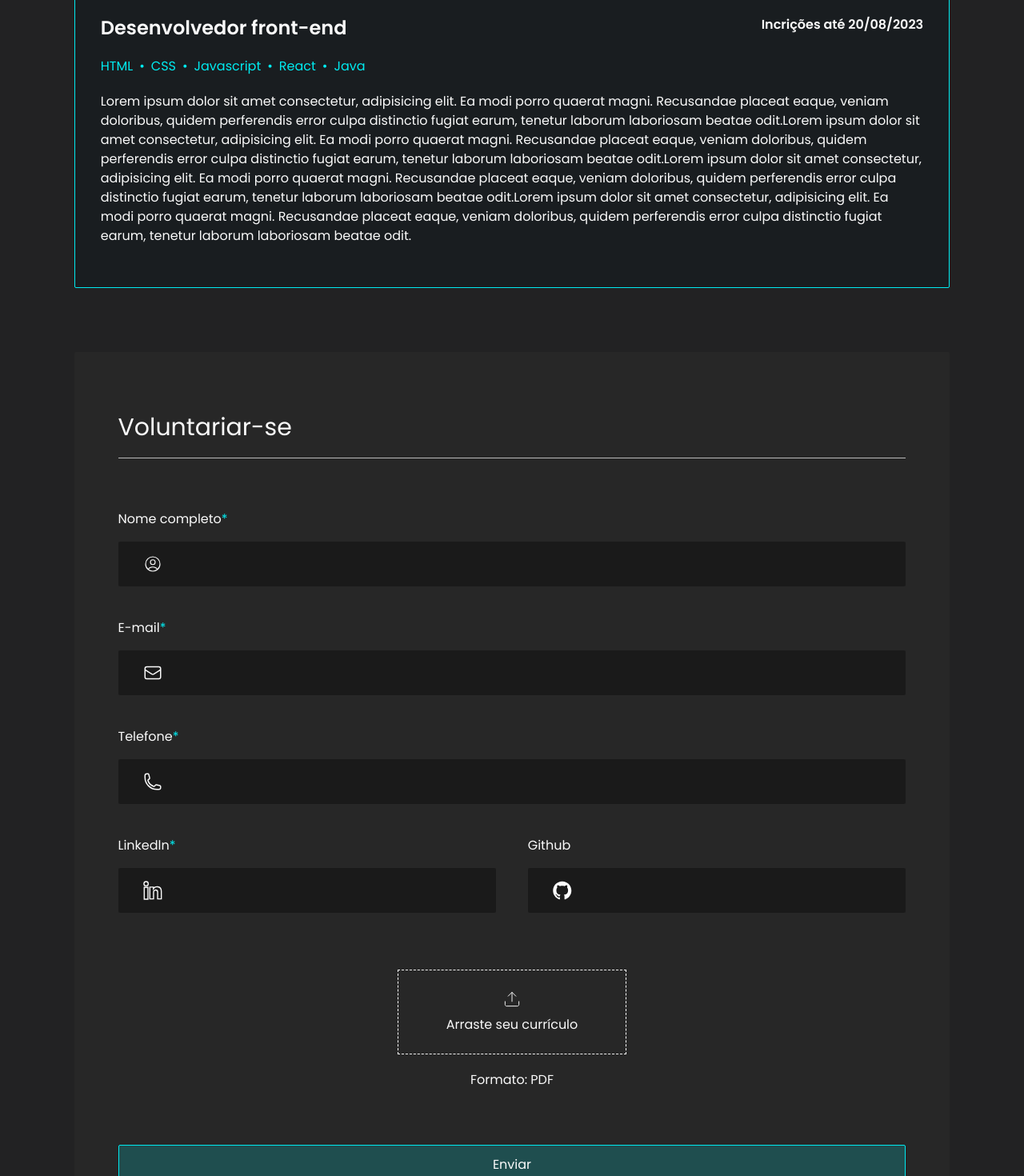
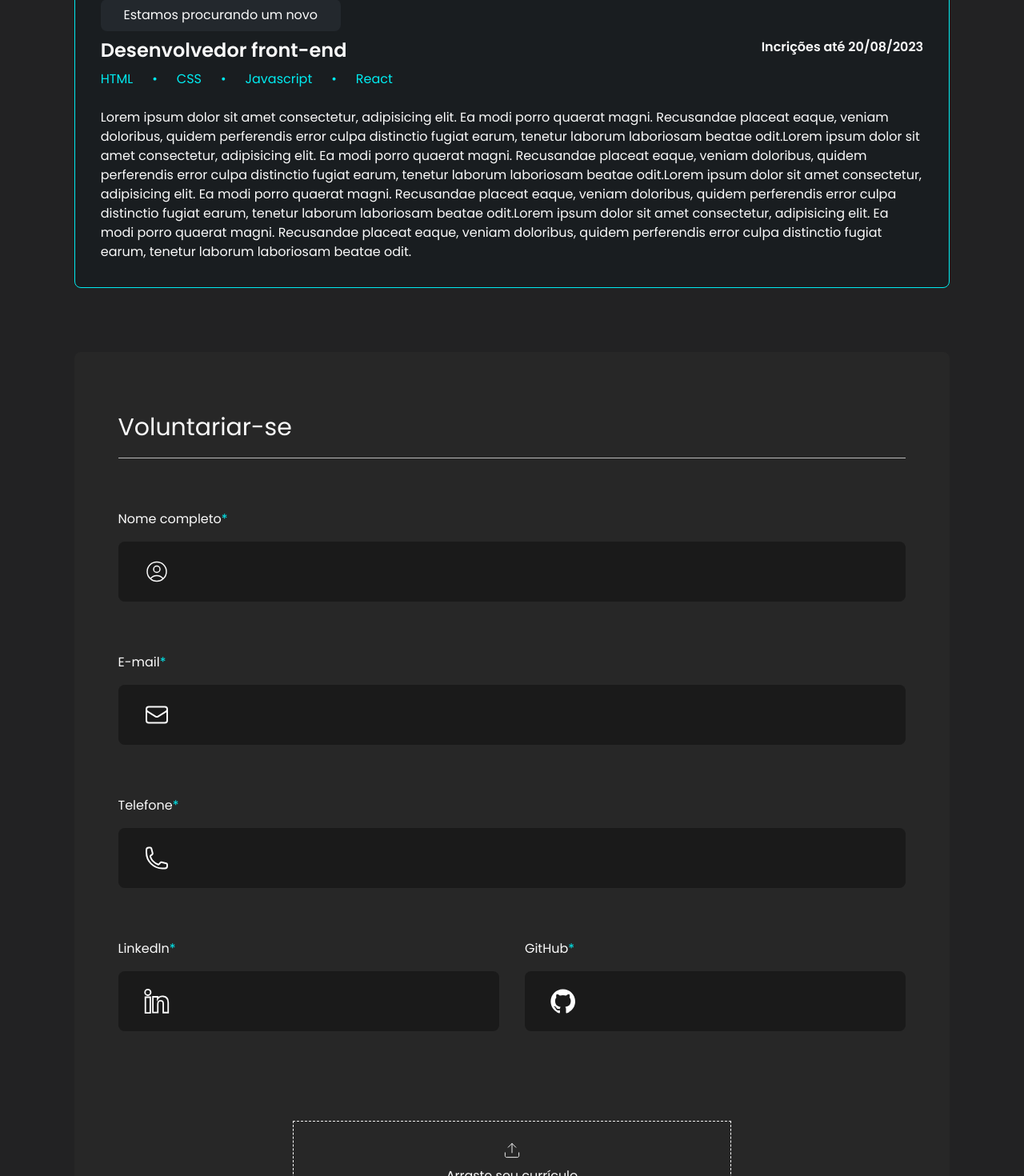
Before and after one commit to renovatt/voluntary-jdg-website, a Next.js app: page /views/vacancies/details in a window 1280 px wide. Shown: the part 260-1730 px from the top of the page at 80% size. Built offline with nearby package versions, Linux system fonts and the light colour scheme.

Commit message:
Feat: Atualizado design da pagina vagas detalhadas

```diff
--- a/src/app/components/VacanciesDetailsPage/index.tsx
+++ b/src/app/components/VacanciesDetailsPage/index.tsx
@@ -10,110 +10,133 @@ import uploadIcon from '../../../../public/icons/upload.svg';
 
 
 const VacanciesDetailsPage = () => {
+
+  const languages = ['HTML', 'CSS', 'Javascript', 'React'];
+
   return (
     <section
       className="mt-10 flex flex-col items-center justify-center container"
     >
       <section className=" w-[90%] flex flex-col">
-        <div className="border border-gray-600 w-[50px] h-[50px] flex items-center justify-center rounded-full mb-4">
+        <div className="border border-gray-600 w-[50px] h-[50px] flex items-center justify-center rounded-full mb-14">
           <Image src={arrowBack} alt="Seta para voltar" className="transform rotate-180 cursor-pointer transition-all duration-300 hover:opacity-70"/>
         </div>
 
-        <div className="border border-[#00EBF0] flex flex-col bg-[#191D20] rounded-sm p-8">
-            <div className="bg-[#23282d] w-100 md:w-[300px] px-2 py-2 text-center rounded-sm mb-5">
+        <div className="border border-[#00EBF0] flex flex-col bg-[#191D20] rounded-lg p-8">
+            <div className="bg-[#23282d] w-100 md:w-[300px] p-2 text-center rounded-lg">
               <h3 className="text-[#FAFAFA] text-base">Estamos procurando um novo</h3>
             </div>
 
-            <div className="flex flex-col md:flex-row mb-5 justify-between text-[#FAFAFA]">
+            <div className="flex flex-col md:flex-row my-2 justify-between text-[#FAFAFA]">
               <h1 className="font-semibold text-2xl mb-4 md:mb-0 ">Desenvolvedor front-end</h1>
               <span className="font-semibold text-base">Incrições até 20/08/2023</span>
             </div>
 
-            <div className="flex flex-wrap mb-5 text-[#00EBF0] w-100">
-              {['HTML', 'CSS', 'Javascript', 'React','Java'].map((item, index, array) => (
-                <span key={index}>
+            <div className="flex flex-wrap mb-6 text-[#00EBF0] w-100">
+              {languages.map((item, index, array) => (
+                <span className="" key={index}>
+
                 <span className="text-base">{item}</span>
-                {index !== array.length - 1 && <span className="ml-2 mr-2">•</span>}
+
+                {index !== array.length - 1 && <span className="mx-6">•</span>}
                 </span>
               ))}
             </div>
 
-            <div  className=" text-[#fafafa] mb-5">
-              <p className="text-base">Lorem ipsum dolor sit amet consectetur, adipisicing elit. Ea modi porro quaerat magni. Recusandae placeat eaque,
+            <p className="text-[#fafafa]">Lorem ipsum dolor sit amet consectetur,     adipisicing elit. Ea modi porro quaerat magni. Recusandae placeat eaque,
               veniam doloribus, quidem perferendis error culpa distinctio fugiat earum, tenetur laborum laboriosam beatae odit.Lorem ipsum dolor sit amet consectetur, adipisicing elit. Ea modi porro quaerat magni. Recusandae placeat eaque,
               veniam doloribus, quidem perferendis error culpa distinctio fugiat earum, tenetur laborum laboriosam beatae odit.Lorem ipsum dolor sit amet consectetur, adipisicing elit. Ea modi porro quaerat magni. Recusandae placeat eaque,
               veniam doloribus, quidem perferendis error culpa distinctio fugiat earum, tenetur laborum laboriosam beatae odit.Lorem ipsum dolor sit amet consectetur, adipisicing elit. Ea modi porro quaerat magni. Recusandae placeat eaque,
               veniam doloribus, quidem perferendis error culpa distinctio fugiat earum, tenetur laborum laboriosam beatae odit.
-              </p>
-            </div>
+            </p>
 
         </div>
       </section>
 
-      <section className="w-[90%] mt-20 pt-14 pb-14 flex flex-col bg-[#272727] rounded-sm">
+      <section className="w-[90%] mt-20 pt-14 pb-14 flex flex-col bg-[#272727] rounded-lg">
         <div className=" w-[90%] mx-auto text-[#FAFAFA] mt-5 mb-16">
           <h1 className=" text-3xl pb-5 border-b border-[rgba(250,250,250,0.7)] ">Voluntariar-se</h1>
         </div>
 
         <form className="w-[90%] mx-auto mb-5">
           <fieldset className="flex flex-col justify-around">
-            <div className="flex flex-col mb-10">
-                <label className="text-[#FAFAFA] block mb-4" htmlFor="">Nome completo<span className="text-[#00EBF0] text-base">*</span></label>
-                <div className="bg-[#1A1A1A] rounded-sm py-3 flex justify-around">
-                  <Image src={userIcon} alt="Icone de usuario" className="block w-[24px] ml-4"/>
-                  <input type="text" className="bg-transparent text-[#FAFAFA] h-[32px] pr-5 focus:outline-none" style={{ width: 'calc(100% - 100px)' }} />
+            <div className="space-y-16">
+                <div className="flex flex-col ">
+                    <label className="text-[#FAFAFA] block mb-4" htmlFor="">Nome completo<span className="text-[#00EBF0] text-base">*</span></label>
+
+                    <div className="bg-[#1A1A1A] rounded-lg px-8 h-[75px] flex">
+                      <Image src={userIcon} alt="Icone de usuario" className="block w-[32px] mr-6"/>
+
+                      <input type="text" className="bg-transparent text-[#FAFAFA] pr-5 focus:outline-none w-full"/>
+                    </div>
+
+                </div>
+
+                <div className="flex flex-col ">
+                  <label className="text-[#FAFAFA] block mb-4" htmlFor="">E-mail<span className="text-[#00EBF0] text-base">*</span></label>
+
+                  <div className="bg-[#1A1A1A] rounded-lg px-8 h-[75px] flex">
+                    <Image src={emailIcon} alt="Icone de usuario" className="block w-[32px] mr-6"/>
+
+                    <input type="text" className="bg-transparent text-[#FAFAFA] pr-5 focus:outline-none w-full"/>
+                  </div>
+
+                </div>
+
+                <div className="flex flex-col ">
+                    <label className="text-[#FAFAFA] block mb-4" htmlFor="">Telefone<span className="text-[#00EBF0] text-base">*</span></label>
+
+                    <div className="bg-[#1A1A1A] rounded-lg px-8 h-[75px] flex">
+                      <Image src={phoneIcon} alt="Icone de usuario" className="block w-[32px] mr-6"/>
+
+                      <input type="text" className="bg-transparent text-[#FAFAFA] pr-5 focus:outline-none w-full"/>
+                    </div>
+
+                </div>
+
+                <div className="flex flex-col gap-8 md:flex-row">
+
+                  <div className="flex flex-col  w-full">
+                    <label className="text-[#FAFAFA] block mb-4" htmlFor="">Linkedln<span className="text-[#00EBF0] text-base">*</span></label>
+
+                    <div className="bg-[#1A1A1A] rounded-lg px-8 h-[75px] flex">
+                      <Image src={linkedlnIcon} alt="Icone de usuario" className="block w-[32px] mr-6"/>
+
+                      <input type="text" className="bg-transparent text-[#FAFAFA] pr-5 focus:outline-none w-full"/>
+                    </div>
+
+                  </div>
+
+                  <div className="flex flex-col  w-full">
+                    <label className="text-[#FAFAFA] block mb-4" htmlFor="">GitHub<span className="text-[#00EBF0] text-base">*</span></label>
+
+                    <div className="bg-[#1A1A1A] rounded-lg px-8 h-[75px] flex">
+                      <Image src={githubIcon} alt="Icone de usuario" className="block w-[32px] mr-6"/>
+
+                      <input type="text" className="bg-transparent text-[#FAFAFA] pr-5 focus:outline-none w-full"/>
+                    </div>
+
+                  </div>
+
                 </div>
             </div>
 
-            <div className="flex flex-col mb-10">
-              <label className="text-[#FAFAFA] block mb-4" htmlFor="">E-mail<span className="text-[#00EBF0] text-base">*</span></label>
-              <div className="bg-[#1A1A1A] rounded-sm py-3 flex justify-around">
-                <Image src={emailIcon} alt="Icone de e-mail" className="block w-[24px] ml-4" />
-                <input type="email" className="bg-transparent text-[#FAFAFA] focus:outline-none  h-[32px] pr-5" style={{ width: 'calc(100% - 100px)' }} />
-              </div>
-            </div>
+            <div className="flex flex-col justify-center items-center w-full mt-[72px]">
 
-            <div className="flex flex-col mb-10">
-              <label htmlFor="" className="text-[#FAFAFA] block mb-4">Telefone<span className="text-[#00EBF0] text-base">*</span></label>
-              <div className="bg-[#1A1A1A] rounded-sm py-3 flex justify-around">
-                <Image src={phoneIcon} alt="Icone de telefone" className="block w-[24px] ml-4"/>
-                <input type="number" className="bg-transparent text-[#FAFAFA] h-[32px] focus:outline-none  pr-5" style={{ width: 'calc(100% - 100px)' }}/>
-              </div>
-            </div>
+              <div className="flex flex-col w-full mt-10 justify-center items-center">
 
-            <div className="flex flex-col md:flex-row justify-between mb-10">
+                      <div className=" border border-dashed border-[#fafafa] w-full md:w-[548px] h-[106px] relative">
+                          <input type="file" className="absolute opacity-0 w-full cursor-pointer h-[106px]" />
 
-              <div className="flex flex-col w-100 md:w-[48%] mb-5 md:mb-0 ">
-                <label htmlFor="" className="text-[#FAFAFA] block mb-4">Linkedln<span className="text-[#00EBF0] text-base">*</span></label>
-                <div className="bg-[#1A1A1A] rounded-sm py-3 flex justify-around">
-                  <Image src={linkedlnIcon} alt="Icone de Linkedln" className="block w-[24px] ml-4" />
-                  <input type="text" className="bg-transparent text-[#FAFAFA] h-[32px] focus:outline-none pr-5" style={{ width: 'calc(100% - 100px)' }} />
-                </div>
-              </div>
-
-              <div className="flex flex-col w-100 md:w-[48%] mb-5 md:mb-0 ">
-                <label htmlFor="" className="text-[#FAFAFA] block mb-4">Github</label>
-                <div className="bg-[#1A1A1A] rounded-sm py-3 flex justify-around">
-                  <Image src={githubIcon} alt="Icone de Github" className="block w-[24px] ml-4"/>
-                  <input type="text" className="bg-transparent text-[#FAFAFA] h-[32px] focus:outline-none pr-5" style={{ width: 'calc(100% - 100px)' }} />
-                </div>
-              </div>
-
-            </div>
-
-            <div className="flex flex-col justify-center items-center w-[100%]">
-              <div className="flex flex-col h-[100px] w-[100%] mt-10 justify-center items-center">
-                    <div className="relative w-[40%] min-w-[230px] mx-auto transition-all duration-300 hover:opacity-70 flex items-center justify-center mt-[72px]">
-                      <input type="file" className="absolute opacity-0 w-full cursor-pointer h-[106px]" />
-                      <div className="bg-transparent border border-dashed border-[#fafafa] pt-[40px] pr-[60px] pb-[40px] pl-[60px] text-center cursor-pointer flex flex-col items-center justify-center h-[106px]">
-                        <Image src={uploadIcon} alt="Icone de Upload" className="w-[24px] mb-2" />
-                        <span className="text-[#fafafa]">Arraste seu currículo</span>
+                          <div className="bg-transparent h-full text-center cursor-pointer flex flex-col items-center justify-center w-full ">
+                            <Image src={uploadIcon} alt="Icone de Upload" className="w-[24px] mb-2" />
+                            <span className="text-[#fafafa]">Arraste seu currículo</span>
+                          </div>
                       </div>
 
-                </div>
-                <span className="text-[#fafafa] mt-[20px] mb-[40px] ">Formato: PDF</span>
+                <span className="text-[#fafafa] mt-3 mb-[72px] ">Formato: PDF</span>
               </div>
-              <button className="bg-[rgba(0,235,240,0.2)] border border-[#00EBF0] w-[100%] pt-3 pb-3 mt-[110px] text-[#fafafa] rounded-sm cursor-pointer transition-all
+              <button className="bg-[rgba(0,235,240,0.2)] border border-[#00EBF0] w-full h-[72px] flex items-center justify-center text-[#fafafa] rounded-lg cursor-pointer transition-all
               duration-300 hover:opacity-80 ">Enviar</button>
             </div>
           </fieldset>
```
